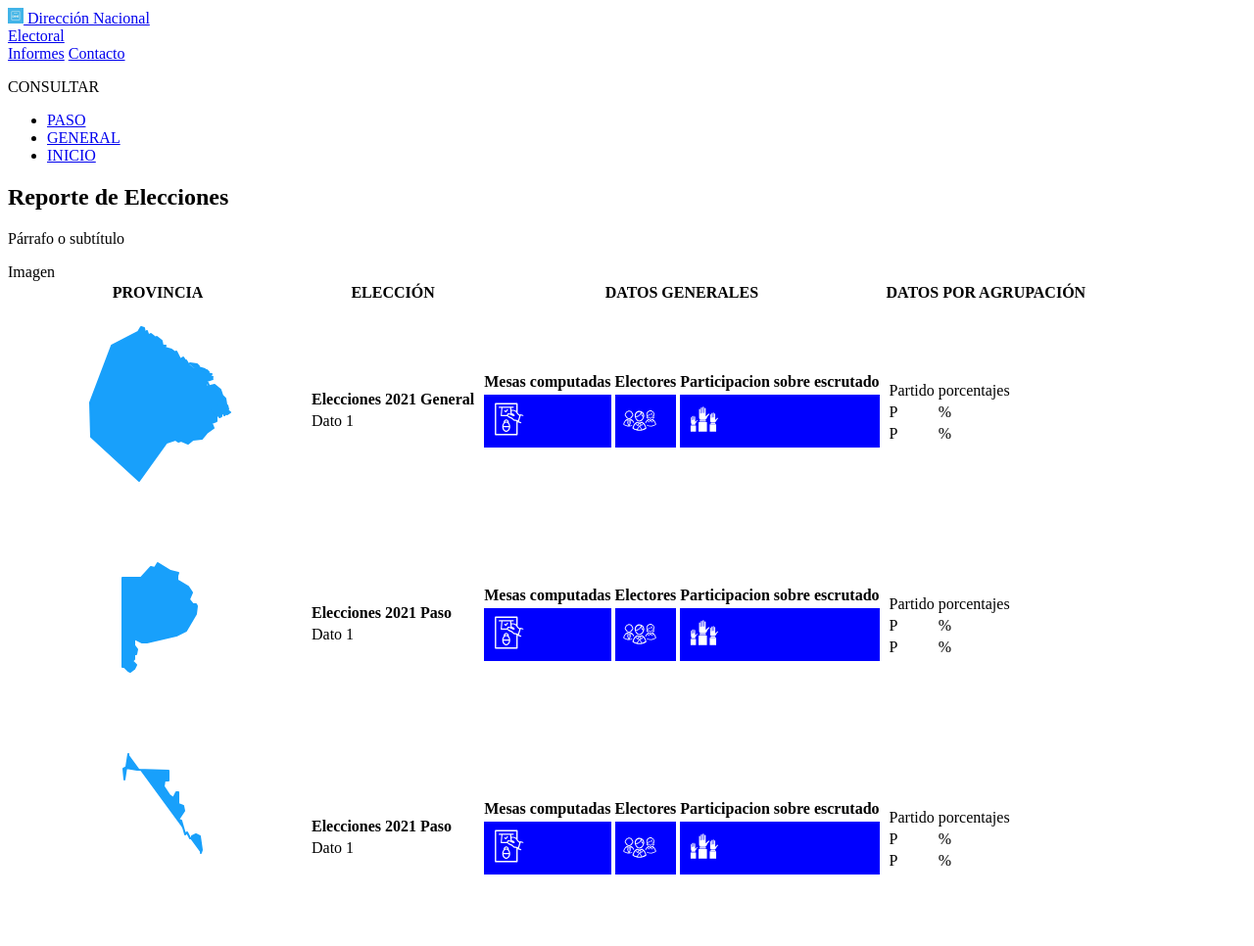
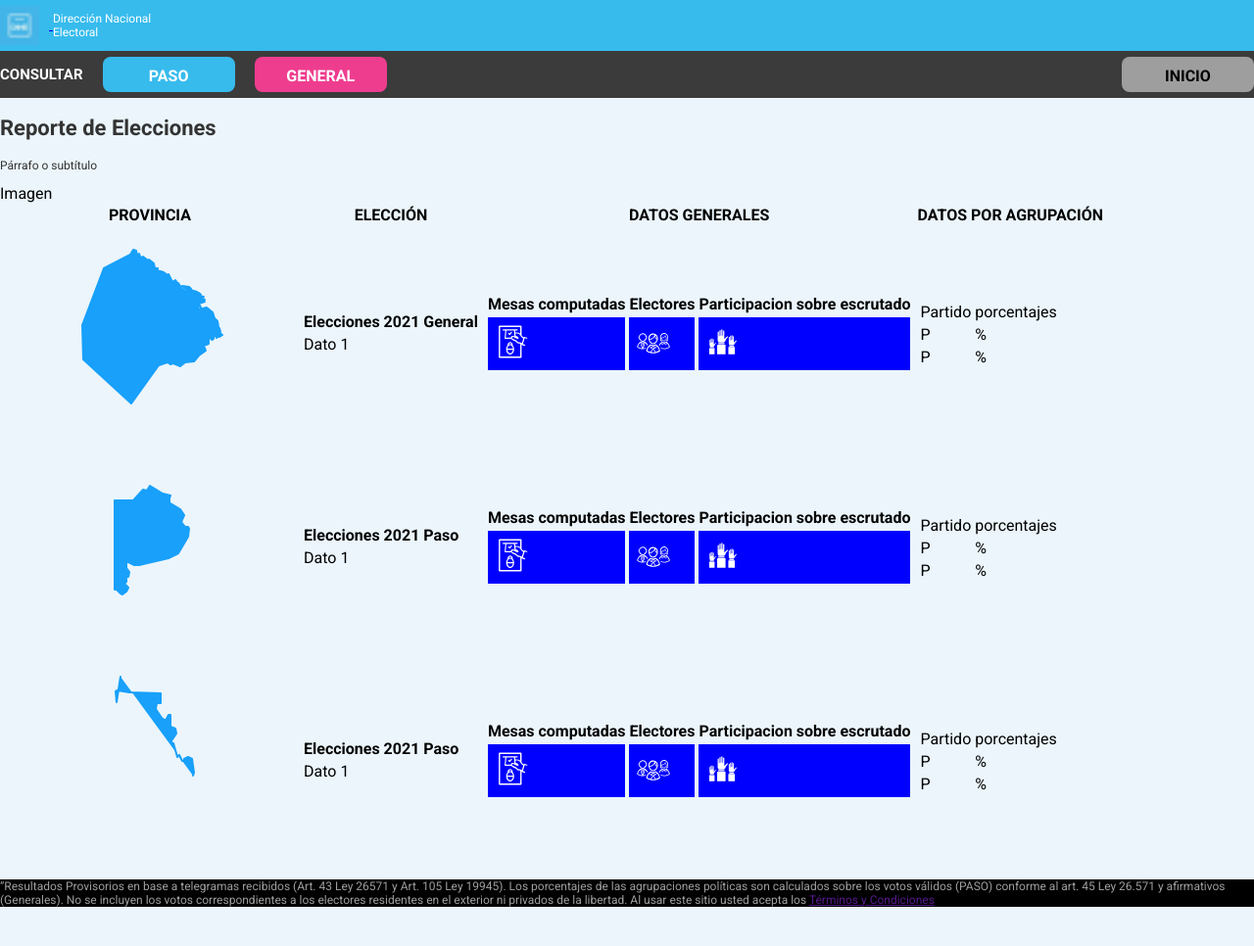
Before and after one commit to pridirenzo/tup-lc2-votacion-app, a plain HTML site: page informes.html in a window 1280 px wide. Shown: the top 966 px of the page at 98% size. After the commit the page ends 938 px from the top, so only its background shows below. Drawn offline with Linux system fonts and the light colour scheme.

Commit message:
css informes

```diff
--- /dev/null
+++ b/CSS/informes.css
@@ -0,0 +1,80 @@
+@import url('https://fonts.googleapis.com/css?family=Roboto:100,300,400,500,700,900');
+
+
+body {
+background-color:   rgb(235, 245, 251);
+margin: 0%;
+font-family: roboto;
+}
+p {
+    font-size: 12px;
+    color: #333;
+    font-family: Roboto, sans-serif;
+}
+h1 {
+    font-size: 26px;
+    color: #333;
+    font-family: Roboto, sans-serif;
+    padding-bottom: 20px;
+}
+
+h2 {
+    font-size: 22px;
+    color: #333;
+    font-family: Roboto, sans-serif;
+}
+.header-page {
+    background-color:#37bbed;
+}
+.logo {
+    display: inline-block;
+    vertical-align: middle;
+    margin-right: 10px;
+    width: 40px;
+}
+.dir {
+    display: inline-block;
+    vertical-align: middle;
+    text-decoration: none;
+    color: white;
+}
+nav {
+    font-weight: bold;
+    background-color: rgb(59, 59, 59);
+    display: flex;
+    align-items: center;
+}
+nav p{
+    font-size: 15px;
+    color: white;
+}
+nav a {
+    width:25%;
+    height: 16px;
+    text-align: center;
+    font-family: roboto;
+    text-decoration: none;
+    color: white;
+    vertical-align: middle;
+    margin-left: 20px;
+    padding: 10px 20px;
+    border-radius: 8px;
+    background-color: #37bbed;
+}
+
+.inicio {
+    margin-left: 750px;
+    background-color: #9e9e9e;
+    color: black;
+
+}
+.gen {
+    background-color: #ee3d8f;
+}
+footer p {
+    color: #9e9e9e;
+}
+
+footer {
+    background-color:  black;
+}
--- a/informes.html
+++ b/informes.html
@@ -9,6 +9,7 @@
 
     <!-- Estilos CSS -->
     <link rel="stylesheet" href="css/common.css" />
+    <link rel="stylesheet" href="CSS/informes.css"/>
 </head>
 
 <body>
@@ -17,22 +18,21 @@
         <!--Barra de logo portal-->
         <div class="header-page">
             <a href="index.html">
-                <img src="img/icons/favicon-16x16.png" alt="logo" class="logo"> Dirección Nacional<br>
+                <img src="img/icons/favicon-16x16.png" alt="logo" class="logo">
+                <p class="dir">Dirección Nacional<br>
                 Electoral
+                </p>
             </a>
         </div>
         <!--Barra de menú principal-->
 
-        <a class="active" href="#informes">Informes</a>
-        <a href="#contact">Contacto</a>
-        <br>
-        <p>CONSULTAR</p>
+        <!--<a class="active" href="#informes">Informes</a>
+        <a href="#contact">Contacto</a>-->
         <nav>
-            <ul>
-                <li><a href="paso.html">PASO</a></li>
-                <li><a href="generales.html">GENERAL</a></li>
-                <li><a href="index.html">INICIO</a></li>
-            </ul>
+            <p>CONSULTAR</p>
+            <a href="paso.html" class="paso">PASO</a></li>
+            <a href="generales.html" class="gen">GENERAL</a></li>
+            <a href="index.html" class="inicio">INICIO</a></li>
         </nav>
 
     </header>
```
